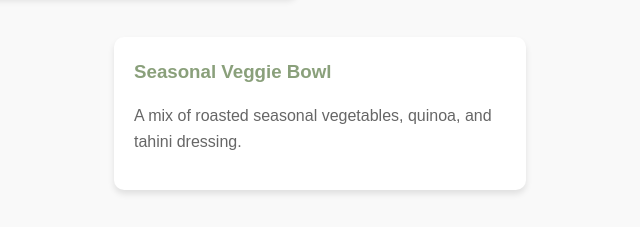
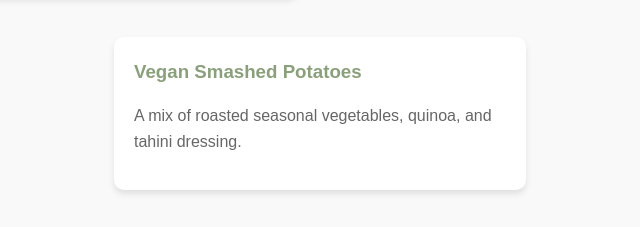
Before and after one commit to Bigman401/Bigman401.github.io, a plain HTML site: page menu.html in a window 1280 px wide. Shown: the part 751-978 px from the top of the page, 320-960 px from the left. Drawn offline with Linux system fonts and the light colour scheme.

Commit message:
Update menu.html

```diff
--- a/menu.html
+++ b/menu.html
@@ -150,7 +150,7 @@
       <p>Made with organic tomatoes from [Local Farm Name].</p>
     </div>
     <div class="menu-item">
-      <h3>Seasonal Veggie Bowl</h3>
+      <h3>Vegan Smashed Potatoes</h3>
       <p>A mix of roasted seasonal vegetables, quinoa, and tahini dressing.</p>
     </div>
   </section>
```
